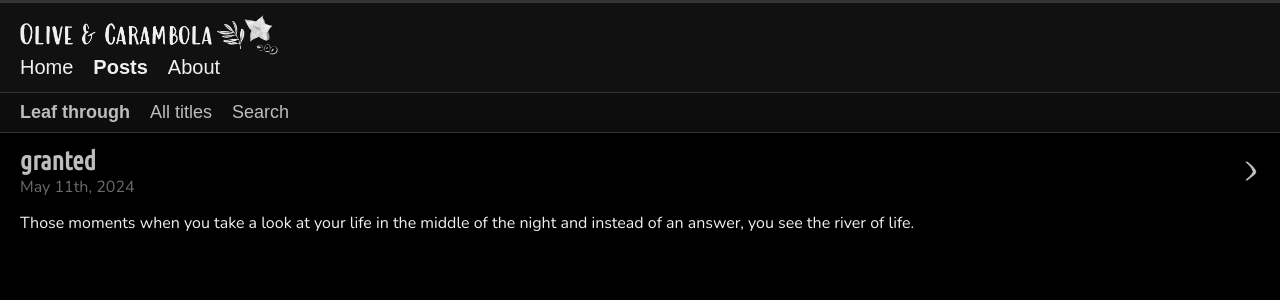
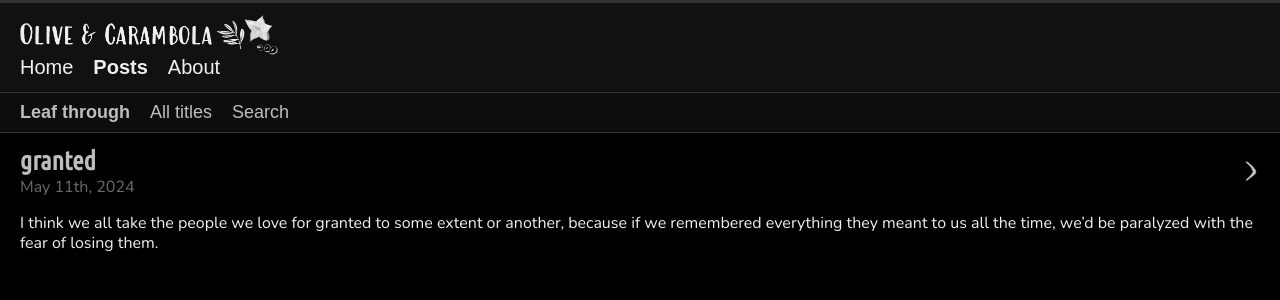
Before and after one commit to olivecarambola/logbook, a Jekyll site: the page built from _posts/2024-05-11-granted.md, in a window 1280 px wide. Shown: the top 300 px of the page. Built offline with Jekyll 4.4.1, drawn with Linux system fonts in a browser that asks for light colours; some web fonts are replaced.

Commit message:
Update 2024-05-11-granted.md

```diff
--- a/_posts/2024-05-11-granted.md
+++ b/_posts/2024-05-11-granted.md
@@ -12,4 +12,4 @@ wrdcount_capnotes: 0
 imgcount_original: 0
 imgcount_credited: 0
 ---
-Those moments when you take a look at your life in the middle of the night and instead of an answer, you see the river of life.
+I think we all take the people we love for granted to some extent or another, because if we remembered everything they meant to us all the time, we'd be paralyzed with the fear of losing them.
```
